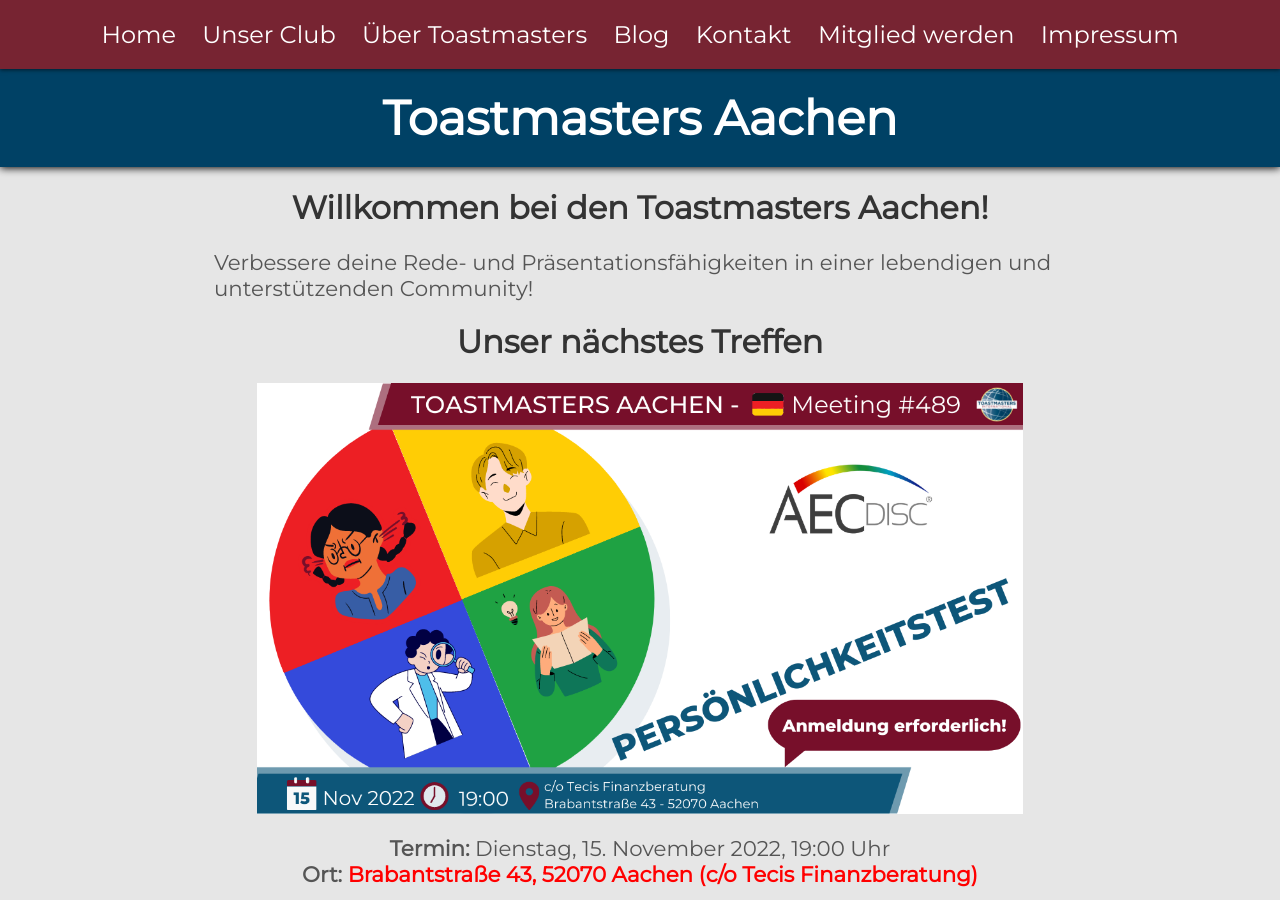
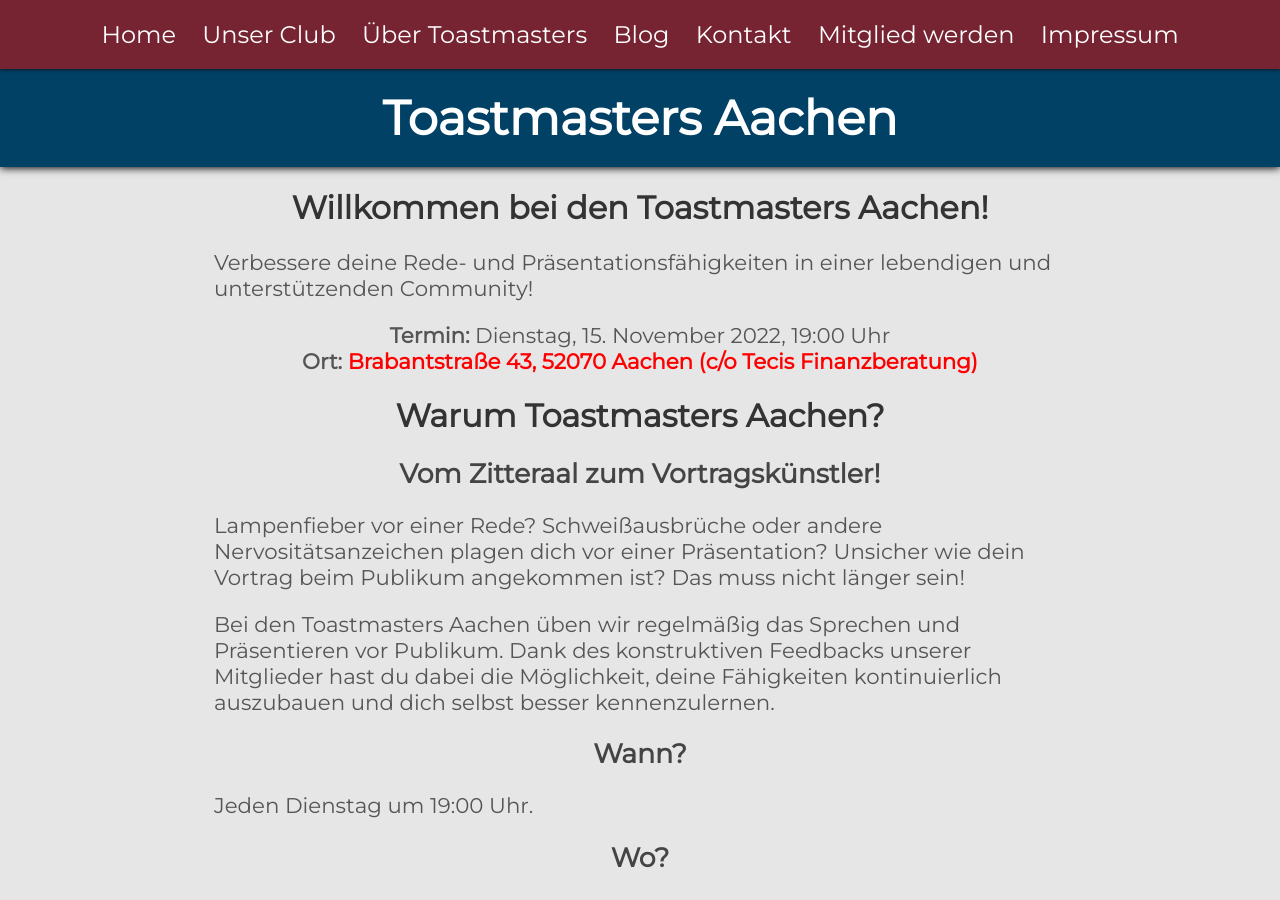
Before and after one commit to toastmasters-aachen/toastmasters-aachen.github.io, a Jekyll site: the page built from index.md, in a window 1280 px wide and 900 px high. Built offline with Jekyll 4.4.1, drawn with Linux system fonts in a browser that asks for light colours.

Commit message:
Update index.md

```diff
--- a/index.md
+++ b/index.md
@@ -5,13 +5,6 @@ layout: default
 # Willkommen bei den Toastmasters Aachen!
 
 Verbessere deine Rede- und Präsentationsfähigkeiten in einer lebendigen und unterstützenden Community!
-
-# Unser nächstes Treffen
-
-<img src="assets/images/tmac-489-poster.png" style="display: block;
-    margin-left: auto;
-    margin-right: auto;
-    width: 90%;">
 
 <p style="text-align:center">
 <b>Termin:</b> Dienstag, 15. November 2022, 19:00 Uhr <br>
```
